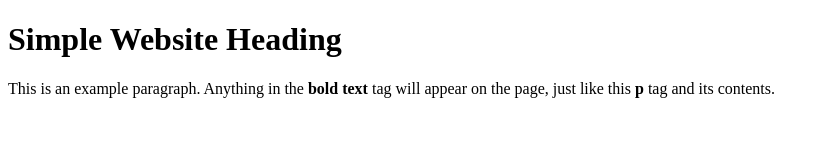
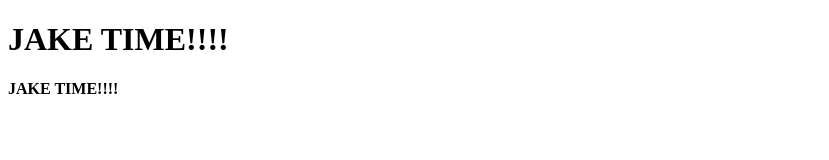
Before and after one commit to jakeryanmarston/legendary-carnival, a plain HTML site: page index.html in a window 1280 px wide. Shown: the whole page, without its empty margins (0-829 px from the left). Drawn offline with Linux system fonts and the light colour scheme.

Commit message:
Update index.html

```diff
--- a/index.html
+++ b/index.html
@@ -4,8 +4,8 @@
     <title>JAKE TIME!!!!</title>
   </head>
   <body>
-    <h1>Simple Website Heading</h1>
-    <p>This is an example paragraph. Anything in the <strong>bold text</strong> tag will appear on the page, just like this <strong>p</strong> tag and its contents.</p>
+    <h1>JAKE TIME!!!!</h1>
+    <p><strong>JAKE TIME!!!!</strong></p>
 
 
 </body></html>
```
